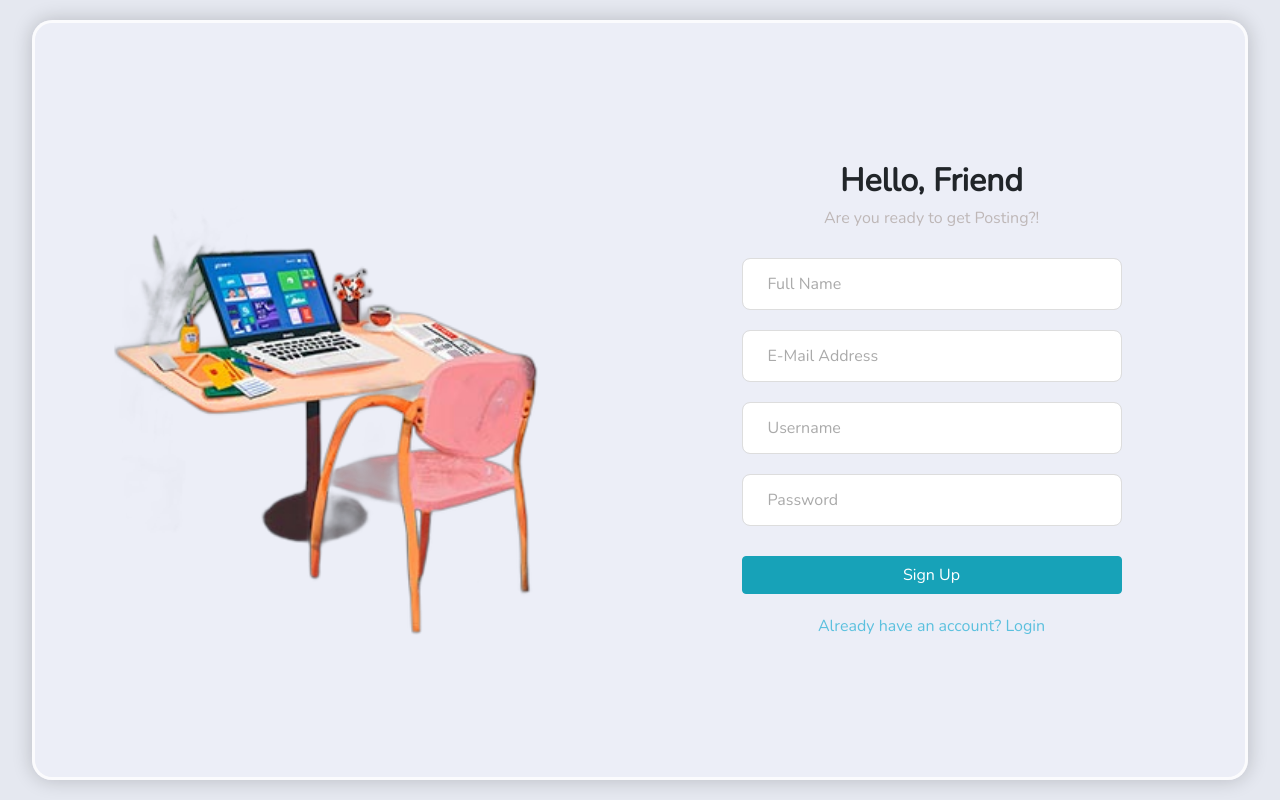
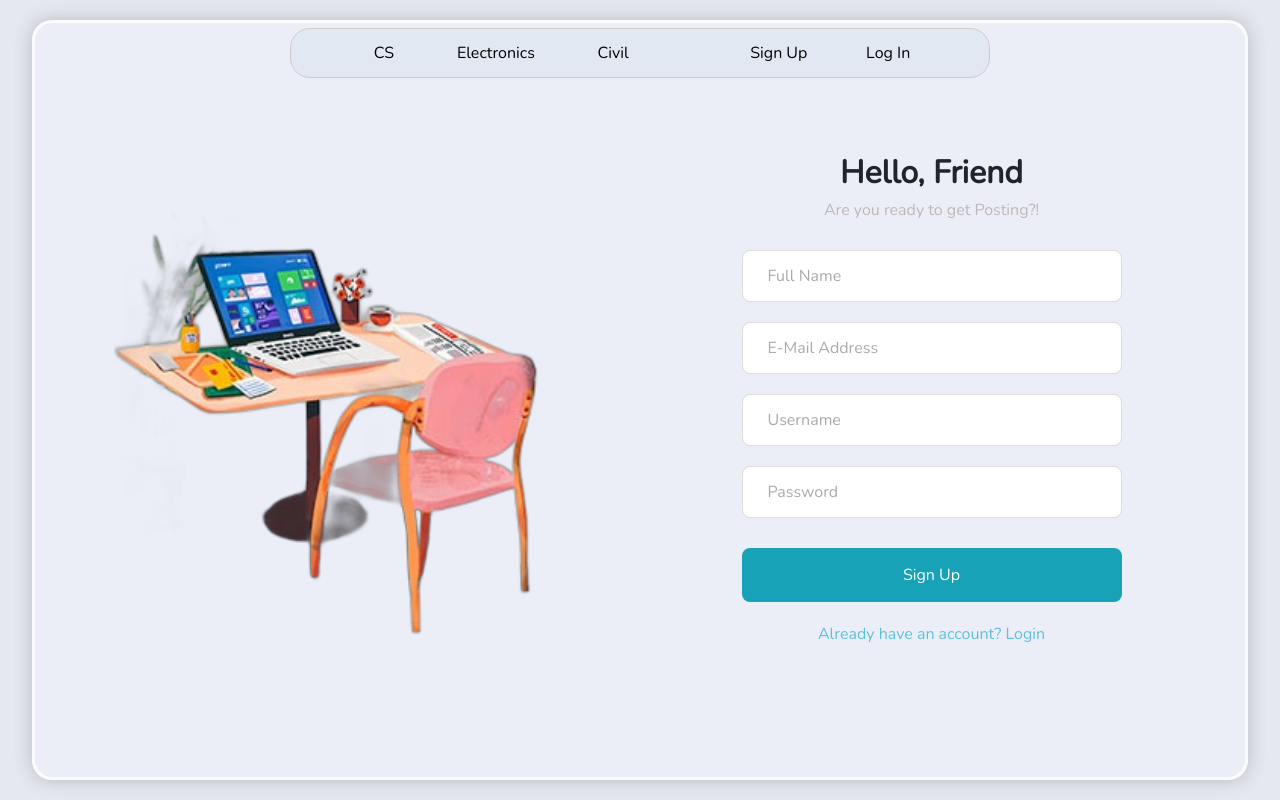
Before and after one commit to Jansxn/postit, a Django app: page /signup in a window 1280 px wide. Run offline with Django 5.2, Linux system fonts and the light colour scheme; some libraries are stand-ins or nearby versions.

Commit message:
Updated Navbar code

```diff
--- /dev/null
+++ b/postit/static/navbar.css
@@ -0,0 +1,83 @@
+/* Navbar styling */
+@import url('https://fonts.googleapis.com/css2?family=Inter:wght@300;400;500&display=swap');
+
+
+.navbar {
+    position: fixed;
+    z-index: 100;
+    width: 100%;
+}
+
+.nav{
+    background-color:rgb(199, 217, 233, 0.3);
+    border: 1px solid #ccc;
+    border-radius: 20px;
+    height:50px;
+    position: relative;
+    top: 20px;
+    margin-left: 25px;
+    margin-right: 25px;
+    padding-left: 10px;
+    padding-right: 10px;
+    width: 80%;
+    max-width: 700px;
+    /* display: fixed; */
+    margin: 0 auto;
+    /* display: flex; */
+    /* align-items: center;
+    justify-content: space-between; */
+}
+
+.nav nav{
+    height: 100%;
+    width: 100%;
+    padding: 0 20px;
+    display: flex;
+    align-items: center;
+    justify-content: space-between;
+    gap:20px;
+}
+
+.nav nav .nav-links{
+    display: flex;
+    justify-content:space-evenly;
+    align-items: center;
+    height: 100%;
+    width: 50%;
+    gap:10px;
+    list-style-type: none;
+    margin-bottom: 0px;
+    padding-left: 0px;
+}
+
+.nav nav .nav-links a{
+    text-decoration: none;
+    color: black;
+    transition: all 0.3s ease;
+}
+
+.nav nav .href-links{
+    flex-grow: 2;
+    width: 70%;
+}
+
+.nav nav .user-links{
+    flex-grow: 1;
+}
+
+.nav nav .nav-links a:hover{
+    text-decoration: underline;
+}
+
+.nav nav .download{
+    background-color: black;
+    color: white;
+    padding: 7px;
+    border-radius: 15px;
+    transition: all 0.3s ease;
+    border: 2px solid black;
+}
+
+.nav nav .download:hover{
+    border: 2px solid rgb(181, 181, 206);
+}
--- a/postit/templates/signup.html
+++ b/postit/templates/signup.html
@@ -8,18 +8,9 @@
     <!-- Bootstrap CSS -->
     <link rel="stylesheet" href="https://stackpath.bootstrapcdn.com/bootstrap/4.3.1/css/bootstrap.min.css" />
     <link href='https://fonts.googleapis.com/css?family=Nunito' rel='stylesheet'>
+    {% load static %}
+    <link rel="stylesheet" href="{% static 'navbar.css' %}" />
     <style>
-        /* Navbar styling */
-        .navbar {
-            background-color: #333;
-            /* Dark Grey color */
-        }
-
-        .navbar-brand {
-            color: #000;
-            /* Black color */
-            font-weight: bold;
-        }
 
         body {
             background-color: rgb(229, 232, 240);
@@ -102,10 +93,10 @@
             color: #aaa;
         }
 
-        button {
+        .button {
             margin-top: 10px;
             color: white;
-            padding: 25px;
+            padding: 15px;
             border: none;
             border-radius: 8px;
             cursor: pointer;
@@ -145,9 +136,25 @@
 
 <body>
     <!-- Navbar -->
-    <!-- <nav class="navbar navbar-expand-lg navbar-light">
-            <a class="navbar-brand" href="/">News Letter Board</a>
-        </nav> -->
+    <div class="navbar">
+        <header class = "nav">
+            <nav>
+                <ul class="nav-links href-links">
+                    <li><a href="#">CS</a></li>
+                    <li><a href="#">Electronics</a></li>
+                    <li><a href="#">Civil</a></li>
+                </ul>
+                <ul class = "nav-links user-links">
+                    {%if user.is_authenticated %}
+                        <li><a href="/logout">Log Out</a></li>
+                    {%else%}
+                        <li><a href="/signup">Sign Up</a></li>
+                        <li><a href="/login">Log In</a></li>
+                    {%endif%}
+                </ul>
+            </nav>
+        </header>
+    </div>
 
     <!-- Signup form -->
     <div class="main-container">
@@ -173,7 +180,7 @@
                     <div class="form-group">
                         <input name="pass" type="password" class="form-control" placeholder="Password" required />
                     </div>
-                    <button type="submit" class="btn btn-info">
+                    <button type="submit" class="btn btn-info button">
                         {% if messages %}
                         {% for message in messages %}
                         {{message}}
```
